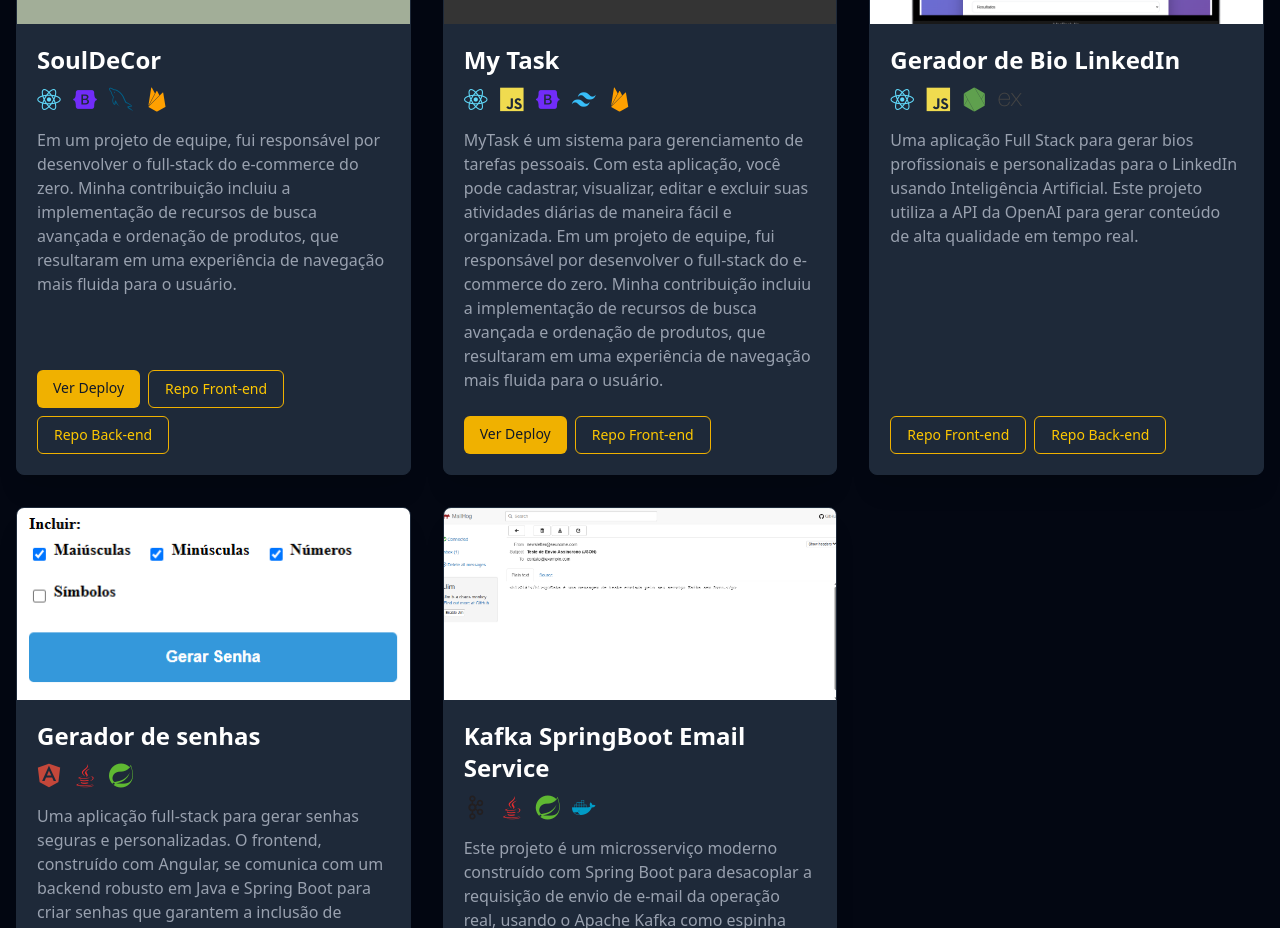
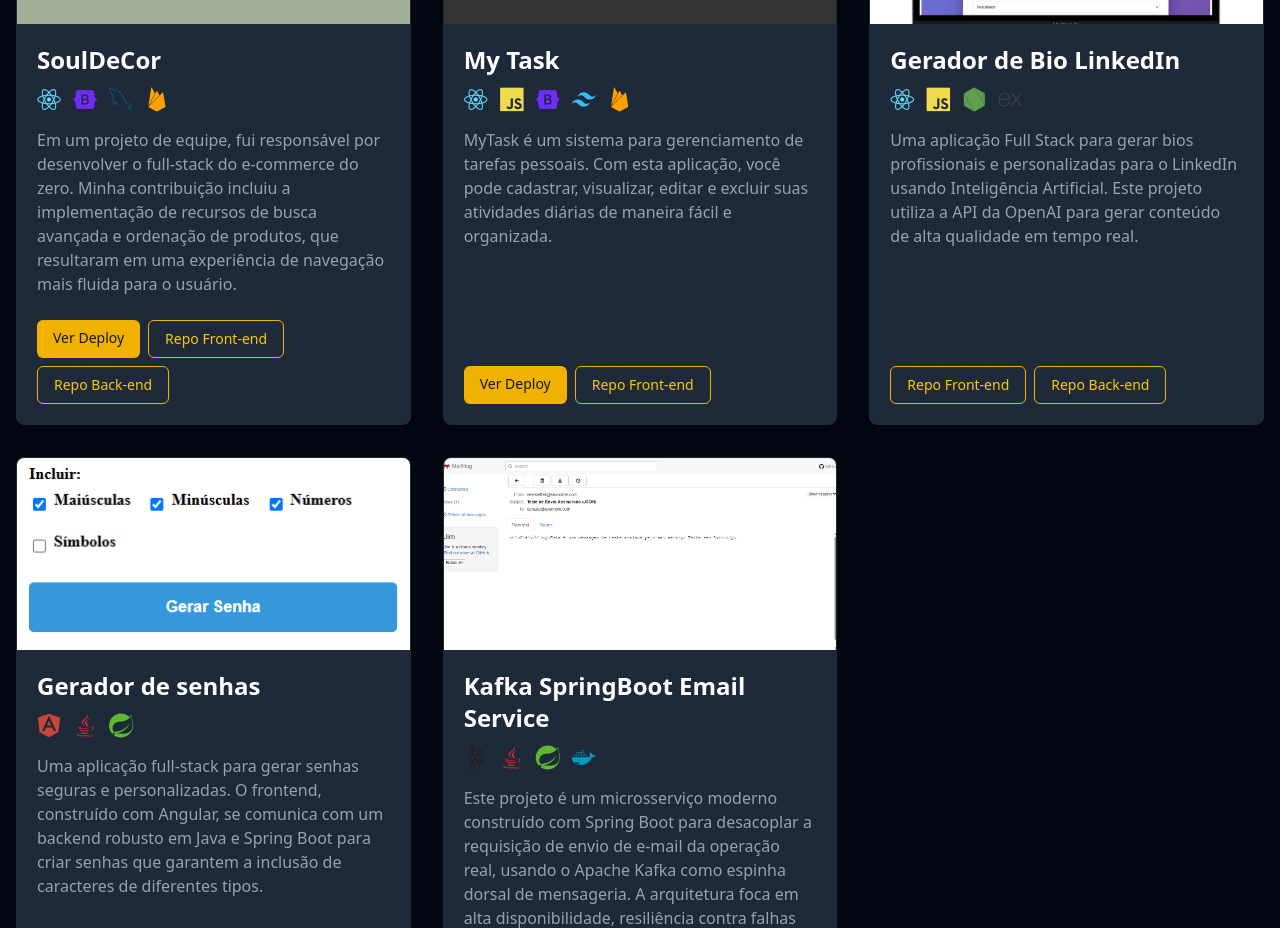
Before and after one commit to alanasilva88/meu-portfolio, a Next.js app: page / in a window 1280 px wide. Shown: the part 1760-2688 px from the top of the page. Built offline with nearby package versions, Linux system fonts and the light colour scheme; a web font is replaced by a local one.

Commit message:
fix: ajuste texto 'my task'

```diff
--- a/src/app/page.tsx
+++ b/src/app/page.tsx
@@ -21,7 +21,7 @@ export default function Page() {
       id: 2,
       titulo: "My Task",
       imagem: "/images/my_task.png",
-      descricao: "MyTask é um sistema para gerenciamento de tarefas pessoais. Com esta aplicação, você pode cadastrar, visualizar, editar e excluir suas atividades diárias de maneira fácil e organizada. Em um projeto de equipe, fui responsável por desenvolver o full-stack do e-commerce do zero. Minha contribuição incluiu a implementação de recursos de busca avançada e ordenação de produtos, que resultaram em uma experiência de navegação mais fluida para o usuário.",
+      descricao: "MyTask é um sistema para gerenciamento de tarefas pessoais. Com esta aplicação, você pode cadastrar, visualizar, editar e excluir suas atividades diárias de maneira fácil e organizada.",
       tecnologias: ['React', 'JavaScript', 'Bootstrap', 'TailwindCSS', 'Firebase'],
       linkDeploy: "https://my-task2-2af62.web.app/",
       linkRepoFront: "https://github.com/alanasilva88/FullReactSoulCode-React-Firebase"
```
